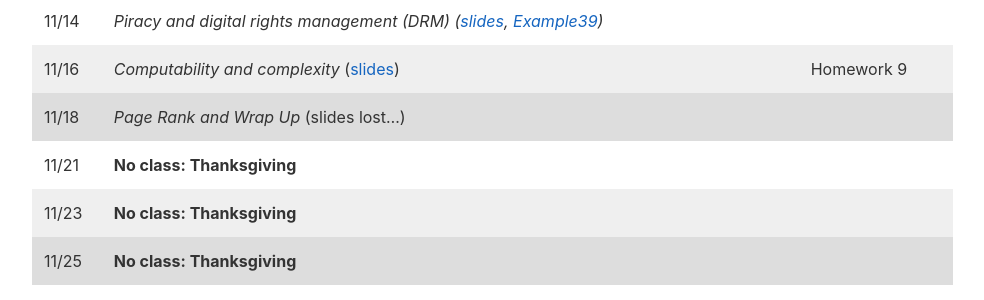
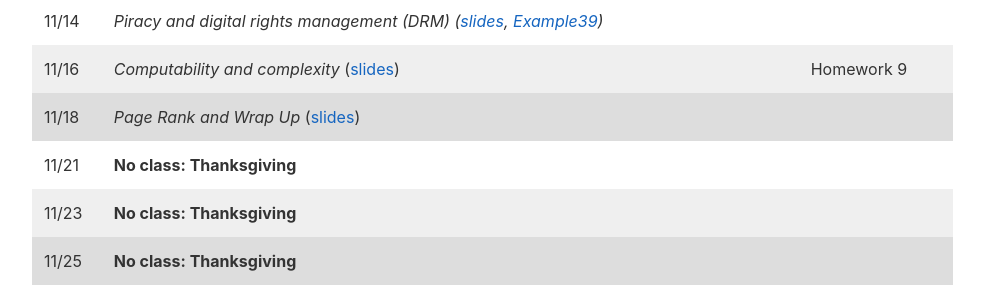
Before and after one commit to jacksonjw12/mbannister.github.io, a Jekyll site: the page built from _teaching/10-f16/index.md, in a window 1280 px wide and 900 px high, scrolled down 4741 px. Shown: the part 153-453 px from the top of the window, without its empty margins (152-1136 px from the left). Built offline with Jekyll 4.4.1, drawn with Linux system fonts in a browser that asks for light colours.

Commit message:
Add missing slides

```diff
--- a/_teaching/10-f16/index.md
+++ b/_teaching/10-f16/index.md
@@ -138,7 +138,7 @@ All exams will be closed-note, closed-book, closed-computer, closed-calculator a
 11/11 | <!--_Piracy and digital rights management (DRM)_--> More File IO Examples ([Example38](//github.com/mbannister/mbannister.github.io/tree/master/_teaching/10-f16/Code/Example38)) |
 11/14 | _Piracy and digital rights management (DRM) ([slides](Slides/Lecture22.pdf), [Example39](//github.com/mbannister/mbannister.github.io/tree/master/_teaching/10-f16/Code/Example39))_<!--_Crowdsourcing and collective intelligence_--> | <!-- Week 9; Lab: File IO -->
 11/16 | _Computability and complexity_ ([slides](Slides/Lecture23.pdf)) | Homework 9
-11/18 | _Page Rank and Wrap Up_ (slides lost...) |
+11/18 | _Page Rank and Wrap Up_ ([slides](Slides/Lecture24.pdf)) |
 11/21 | __No class: Thanksgiving__ | <!-- Week Thanksgiving  -->
 11/23 | __No class: Thanksgiving__ |
 11/25 | __No class: Thanksgiving__ |
```
Also changed, not shown: 2 other files.
